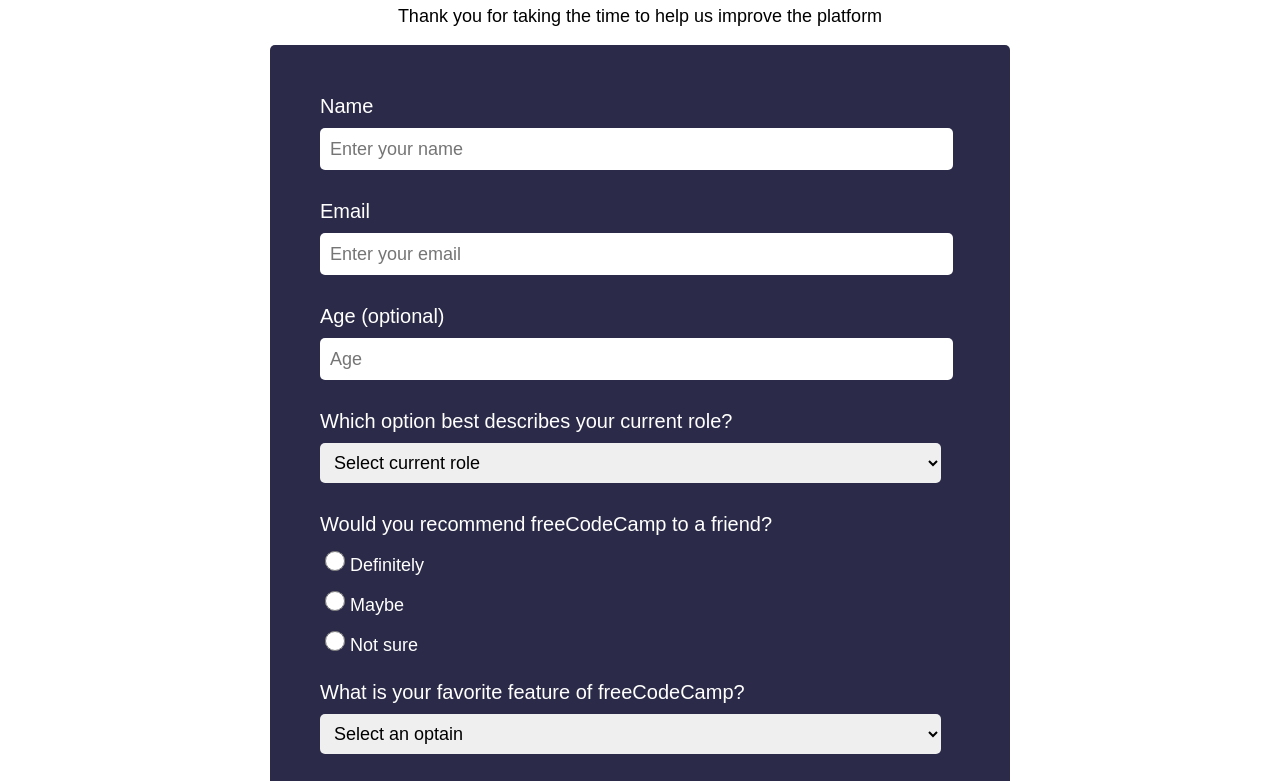
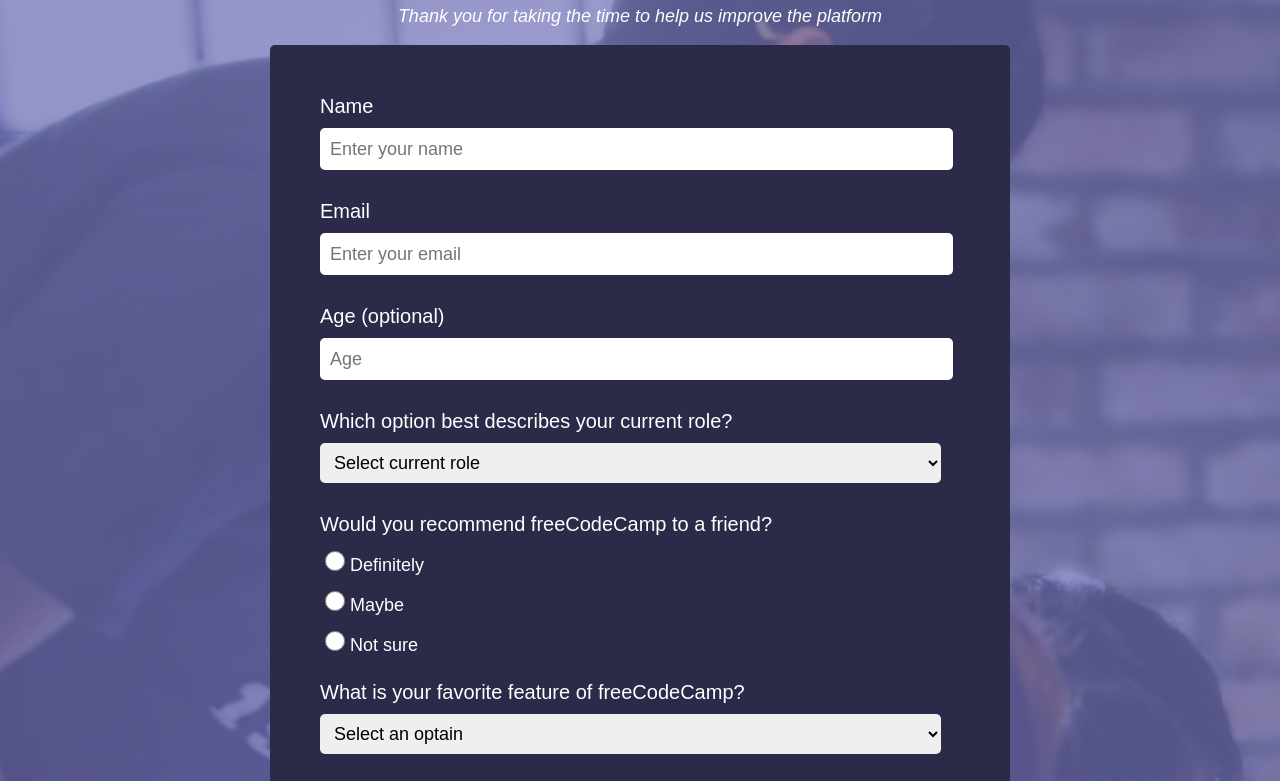
Before and after one commit to Ammar-Almur/freeCodeCamp-Survey-Form, a plain HTML site: page index.html in a window 1280 px wide. Shown: the part 114-895 px from the top of the page. Drawn offline with Linux system fonts and the light colour scheme.

Commit message:
add backgound

```diff
--- a/css/style.css
+++ b/css/style.css
@@ -1,9 +1,27 @@
 body {
   margin: 0;
+  color: white;
   padding: 30px 0px;
   text-align: center;
   font-family: Arial, Helvetica, sans-serif;
   font-size: 18px;
+  background-image: url('../images/survey-form-background.jpeg');
+  background-size: cover;
+  /* background-attachment: fixed; */
+  background-repeat: no-repeat;
+  position: relative;
+}
+.overlay {
+  background-color: #7474bc;
+  width: 100%;
+  height: 100%;
+  position: absolute;
+  z-index: -1;
+  opacity: 0.7;
+  top: 0;
+}
+p {
+  font-style: italic;
 }
 .form {
   width: 50%;
@@ -53,3 +71,8 @@
 .last_r {
   margin-bottom: 30px;
 }
+@media (max-width: 460px) {
+  .form {
+    width: 60%;
+  }
+}
--- a/index.html
+++ b/index.html
@@ -8,6 +8,7 @@
     <title>freeCodeCamp Survey Form</title>
   </head>
   <body>
+    <div class="overlay"></div>
     <h1>freeCodeCamp Survey Form</h1>
     <p>Thank you for taking the time to help us improve the platform</p>
     <div class="form">
```
Also changed, not shown: images/survey-form-background.jpeg (added).
